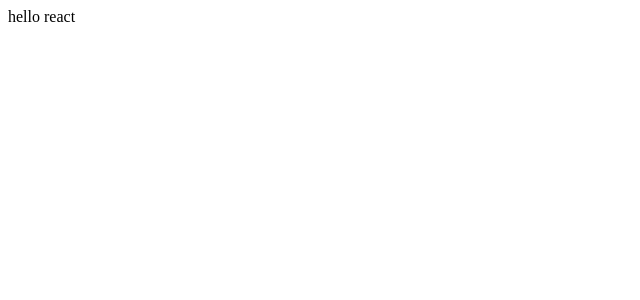
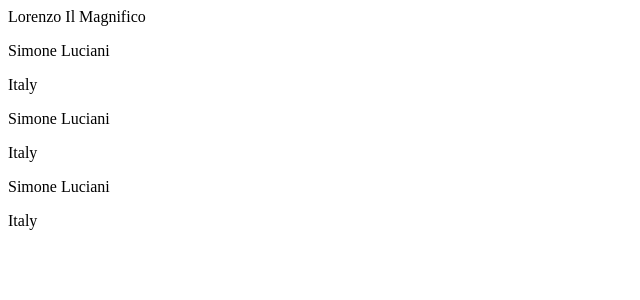
Before and after one commit to Lemonstew/react, a React (Vite) app: page / in a window 1280 px wide. Shown: the top 300 px of the page, without its empty margins (0-640 px from the left). Built offline with nearby package versions, Linux system fonts and the light colour scheme.

Commit message:
component

```diff
--- /dev/null
+++ b/src/apps/MyApp2.jsx
@@ -0,0 +1,35 @@
+// component
+function MyComponent() {
+  // root 태그는 하나만 존재
+  // 여러 줄로 작성 시 () 꼭 사용
+  return (
+    <div>
+      <p>Simone Luciani</p>
+      <p>Italy</p>
+    </div>
+  );
+}
+
+function MyApp2() {
+  // react component
+
+  // 만든 component
+  //  : 함수로 만들어짐
+  //    , component 명은 대문자로 시작
+
+  // built-in component
+  //  : 이미 존재하는 html 요소들
+
+  // component 사용 시 종료 태그 꼭 작성
+  // (empty tag는 시작 태그에 '/' 꼭 작성)
+  return (
+    <div>
+      Lorenzo Il Magnifico
+      <MyComponent />
+      <MyComponent />
+      <MyComponent />
+    </div>
+  );
+}
+
+export default MyApp2;
--- a/src/main.jsx
+++ b/src/main.jsx
@@ -1,9 +1,9 @@
 import { StrictMode } from "react";
 import { createRoot } from "react-dom/client";
-import App from "./App.jsx";
+import MyApp2 from "./apps/MyApp2.jsx";
 
 createRoot(document.getElementById("root")).render(
   <StrictMode>
-    <App />
+    <MyApp2 />
   </StrictMode>,
 );
```
Also changed, not shown: src/apps/MyApp1.jsx (added, +15 -0 lines), src/practice/App1.jsx (added, +32 -0 lines).
